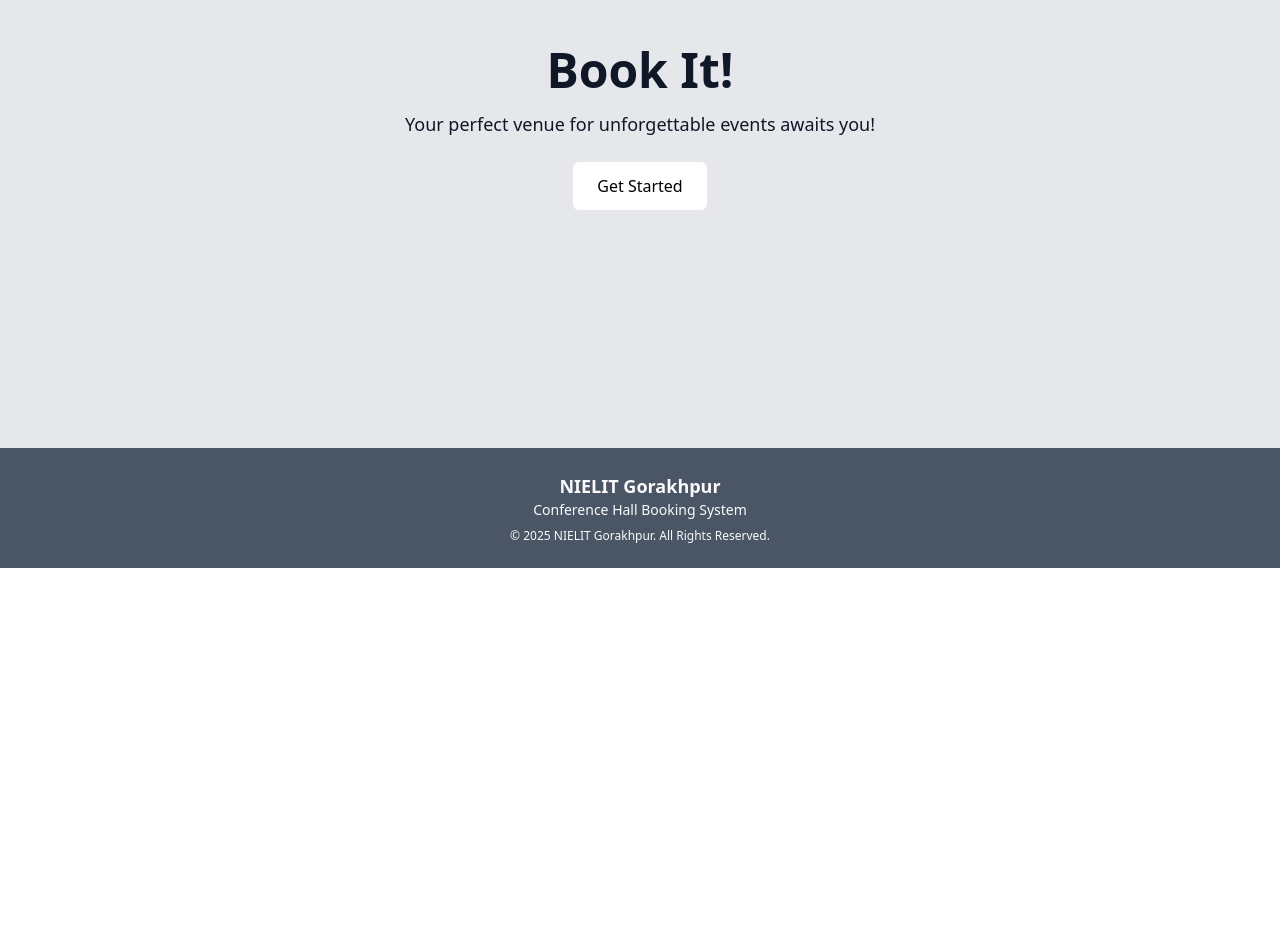
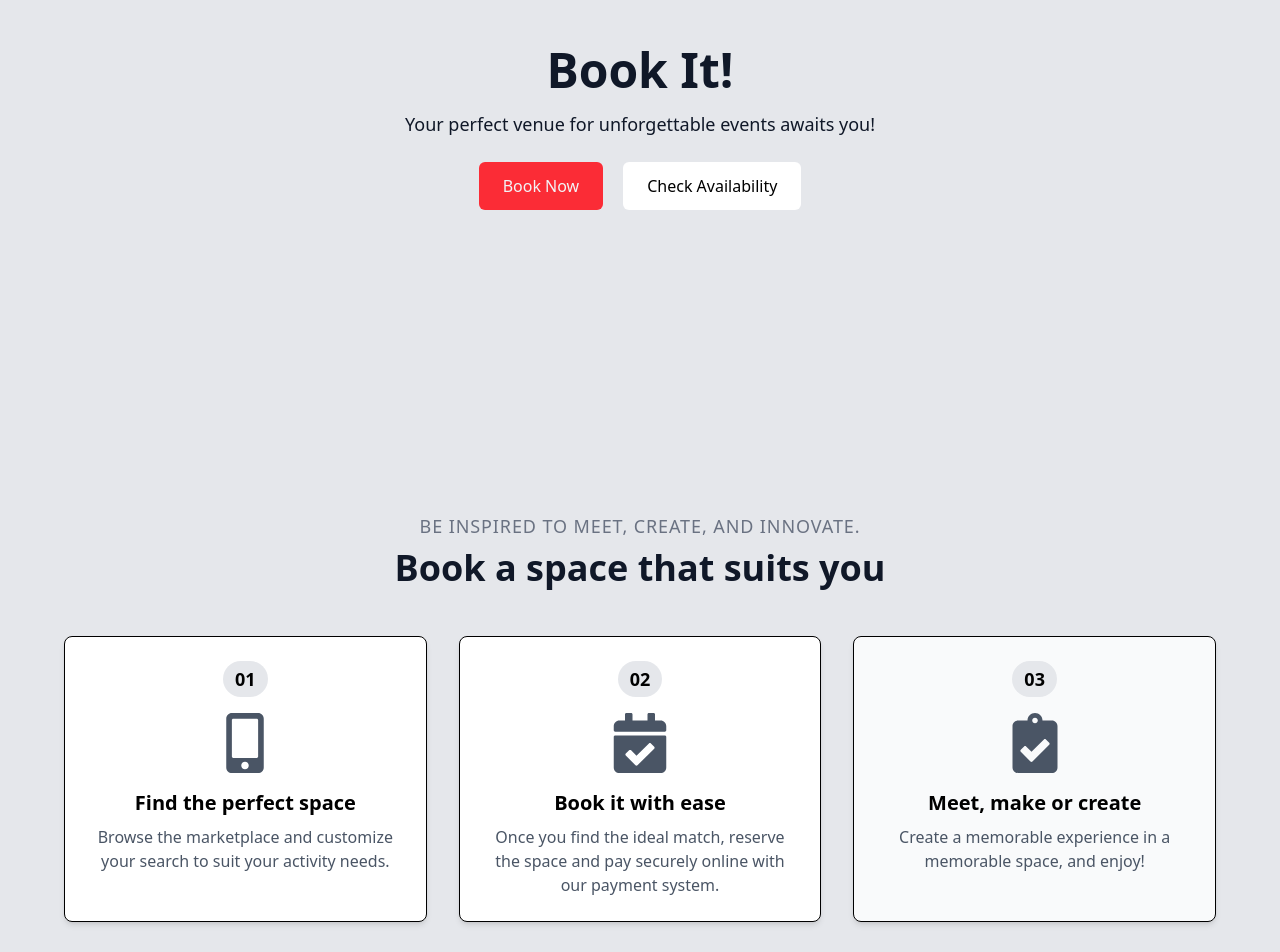
Before and after one commit to ripunjayrai777/Conference_Hall_Booking_System_Frontent_NIELIT_GKP, a React (Vite) app: page / in a window 1280 px wide. Shown: the part 360-1312 px from the top of the page. Before the commit the page ends 928 px from the top, so only its background shows below. Built offline with nearby package versions, Linux system fonts and the light colour scheme.

Commit message:
some updates in routes and add aailbility..

```diff
--- a/src/pages/Booking.jsx
+++ b/src/pages/Booking.jsx
@@ -2,7 +2,7 @@ import React from 'react'
 
 const Booking = () => {
   return (
-    <div><h3>Bookin Page</h3></div>
+    <div><h3>Booking Page</h3></div>
   )
 }
 
--- a/src/pages/Home.jsx
+++ b/src/pages/Home.jsx
@@ -3,6 +3,8 @@ import { useState } from "react";
 import { FaBars, FaTimes } from "react-icons/fa";
 import Header from "../components/Header";
 import Footer from "../components/Footer";
+import { FaMobileAlt, FaCalendarCheck, FaClipboardCheck } from 'react-icons/fa';
+
 
 const Home = () => {
   const [menuOpen, setMenuOpen] = useState(false);
@@ -47,8 +49,51 @@ const Home = () => {
       <div className="flex flex-col items-center justify-center text-center bg-gray-200 text-gray-900 px-4 sm:px-6 py-20 sm:py-32 bg-opacity-50 min-h-[60vh] sm:min-h-[80vh]">
         <h1 className="text-3xl sm:text-5xl font-bold mb-4">Book It!</h1>
         <p className="text-sm sm:text-lg max-w-md sm:max-w-2xl">Your perfect venue for unforgettable events awaits you!</p>
-        <Link to="/get-started" className="mt-6 px-4 sm:px-6 py-2 sm:py-3 bg-white hover:bg-gray-500 text-black hover:text-gray-50 rounded-md transition-all text-sm sm:text-base">Get Started</Link>
+        <div className="flex item-center justify-center text-center gap-5">
+        <Link to="/book" className="mt-6 px-4 sm:px-6 py-2 sm:py-3 bg-red-500 hover:bg-gray-500 text-gray-100 hover:text-gray-50 rounded-md transition-all text-sm sm:text-base hover:shadow-2xl">Book Now</Link>
+        <Link to="/availability"
+        className="mt-6 px-4 sm:px-6 py-2 sm:py-3 bg-white hover:bg-gray-500 text-black hover:text-gray-50 rounded-md transition-all text-sm sm:text-base hover:shadow-2xl"
+        >Check Availability</Link>
+        </div>
       </div>
+
+     {/* Feature Section */}
+      <section className="py-16 bg-gray-200 text-center px-4 md:px-8 lg:px-16">
+      <h3 className="text-gray-500 uppercase tracking-wider text-sm md:text-base lg:text-lg">Be inspired to meet, create, and innovate.</h3>
+      <h2 className="text-2xl md:text-3xl lg:text-4xl font-bold text-gray-900 mt-2">Book a space that suits you</h2>
+
+      <div className="mt-12 grid grid-cols-1 md:grid-cols-2 lg:grid-cols-3 gap-8 max-w-6xl mx-auto">
+        {/* Step 1 */}
+        <div className="bg-white text-center p-6 border rounded-lg shadow-md hover:shadow-lg transition duration-300">
+          <div className="flex items-center justify-center mb-4">
+            <span className="bg-gray-200 rounded-full px-3 py-1 text-lg font-bold">01</span>
+          </div>
+          <FaMobileAlt className="text-gray-600 text-7xl md:text-6xl mx-auto" />
+          <h3 className="text-lg md:text-xl font-semibold mt-4">Find the perfect space</h3>
+          <p className="text-gray-600 mt-2 text-sm md:text-base">Browse the marketplace and customize your search to suit your activity needs.</p>
+        </div>
+
+        {/* Step 2 */}
+        <div className="bg-white text-center p-6 border rounded-lg shadow-md hover:shadow-lg transition duration-300">
+          <div className="flex items-center justify-center mb-4">
+            <span className="bg-gray-200 rounded-full px-3 py-1 text-lg font-bold">02</span>
+          </div>
+          <FaCalendarCheck className="text-gray-600 text-7xl md:text-6xl mx-auto" />
+          <h3 className="text-lg md:text-xl font-semibold mt-4">Book it with ease</h3>
+          <p className="text-gray-600 mt-2 text-sm md:text-base">Once you find the ideal match, reserve the space and pay securely online with our payment system.</p>
+        </div>
+
+        {/* Step 3 */}
+        <div className="bg-gray-50 text-center p-6 border rounded-lg shadow-md hover:shadow-lg transition duration-300">
+          <div className="flex items-center justify-center mb-4">
+            <span className="bg-gray-200 rounded-full px-3 py-1 text-lg font-bold">03</span>
+          </div>
+          <FaClipboardCheck className="text-gray-600 text-7xl md:text-6xl mx-auto" />
+          <h3 className="text-lg md:text-xl font-semibold mt-4">Meet, make or create</h3>
+          <p className="text-gray-600 mt-2 text-sm md:text-base">Create a memorable experience in a memorable space, and enjoy!</p>
+        </div>
+      </div>
+    </section>
 
       <Footer />
     </div>
--- a/src/routes/AppRoutes.jsx
+++ b/src/routes/AppRoutes.jsx
@@ -8,6 +8,7 @@ import PrivateRoute from "./PrivateRoute";
 import About from "../pages/About";
 import Contact from "../pages/Contact";
 import Booking from "../pages/Booking";
+import Availability from "../pages/Availability";
 
 const AppRoutes = () => {
   return (
@@ -19,11 +20,12 @@ const AppRoutes = () => {
         <Route path="/contact" element={<Contact />} />
         <Route path="/about" element={<About />} />
         <Route path="/book" element={<Booking />} />
+        <Route path="/availability" element={<Availability />} />
 
         {/* Protected Routes */}
-        <Route element={<PrivateRoute role="admin" />}>
+        {/* <Route element={<PrivateRoute role="admin" />}> */}
           <Route path="/admin" element={<AdminDashboard />} />
-        </Route>
+        {/* </Route> */}
         <Route element={<PrivateRoute role="user" />}>
           <Route path="/user" element={<UserDashboard />} />
         </Route>
```
Also changed, not shown: 1 other file (tests, documents, lock files or other folders).
